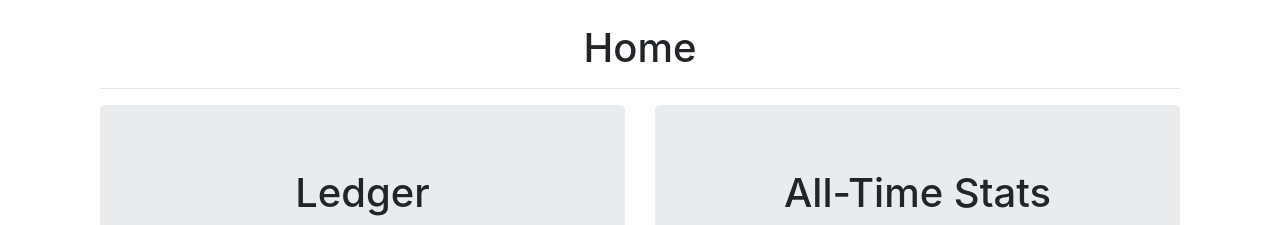
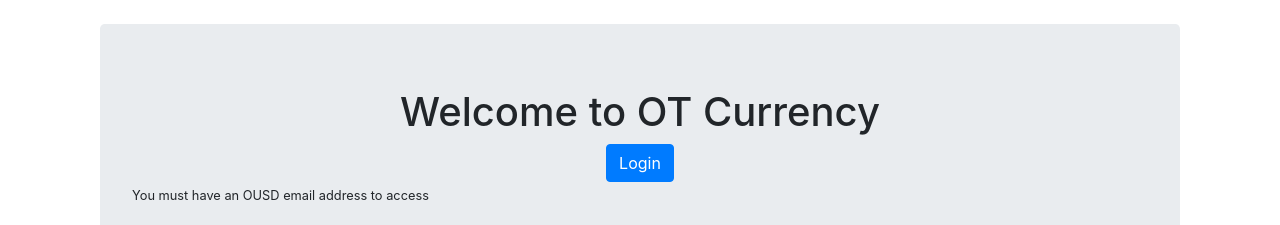
Before and after one commit to davchoo/OTCurrency, a Flask app: page / in a window 1280 px wide. Shown: the part 56-281 px from the top of the page. Run offline with Flask 2, Linux system fonts and the light colour scheme; the visitor is signed in with stand-in values (Sample User, id 1); data that the repository does not hold is empty; some libraries are stand-ins or nearby versions.

Commit message:
Handle non OUSD emails better
Pop the access token to allow the user to login again
Redirect to homepage and flash msg

```diff
--- a/app/routes/index.py
+++ b/app/routes/index.py
@@ -88,8 +88,10 @@
 
     data = r.json()
 
-    if data["domain"] != "ousd.org":
-        return "Please Sign in with your OUSD account"
+    if "ousd.org" not in data["emails"][0]["value"]:
+        [session.pop(key)for key in list(session.keys()) if key != '_flashes'] # Log the user out
+        flash("Please sign in with your OUSD account", category="error")
+        return redirect("/")
 
     # Save some session variables
     session["displayName"] = data["displayName"]
--- a/app/templates/index.html
+++ b/app/templates/index.html
@@ -2,7 +2,7 @@
 
 {% block body %}
 
-{% if not session %}
+{% if not session["access_token"] %}
 <div class='container'>
   <div class='jumbotron'>
     <div class="column">
```
